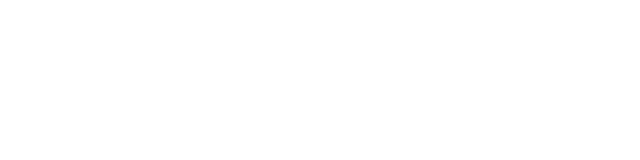
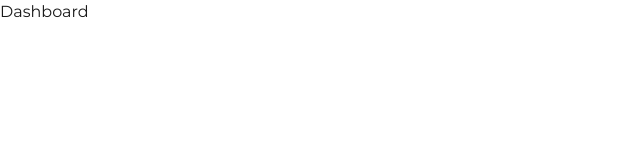
Before and after one commit to littlenines/jwt-dashboard, a React (Vite) app in the folder frontend/: page /dashboard in a window 1280 px wide. Before the commit this address had no page. Shown: the top 160 px of the page, without its empty margins (0-640 px from the left). Built offline with nearby package versions, Linux system fonts and the light colour scheme.

Commit message:
add dashboard page placeholder

```diff
--- a/frontend/src/main.tsx
+++ b/frontend/src/main.tsx
@@ -3,6 +3,7 @@
 import { BrowserRouter, Routes, Route } from "react-router";
 import Login from "./pages/Login.tsx";
 import Register from "./pages/Register.tsx";
+import Dashboard from "./pages/Dashboard.tsx";
 import "@fontsource/montserrat/400.css";
 import "@fontsource/montserrat/500.css";
 import "@fontsource/montserrat/700.css";
@@ -14,6 +15,7 @@
       <Routes>
         <Route path="/" element={<Login />} />
         <Route path="/register" element={<Register />} />
+        <Route path="/dashboard" element={<Dashboard />} />
       </Routes>
     </BrowserRouter>
   </StrictMode>,
--- /dev/null
+++ b/frontend/src/pages/Dashboard.tsx
@@ -0,0 +1,7 @@
+const Dashboard = () => {
+  return (
+    <p>Dashboard</p>
+  )
+}
+
+export default Dashboard;
```
